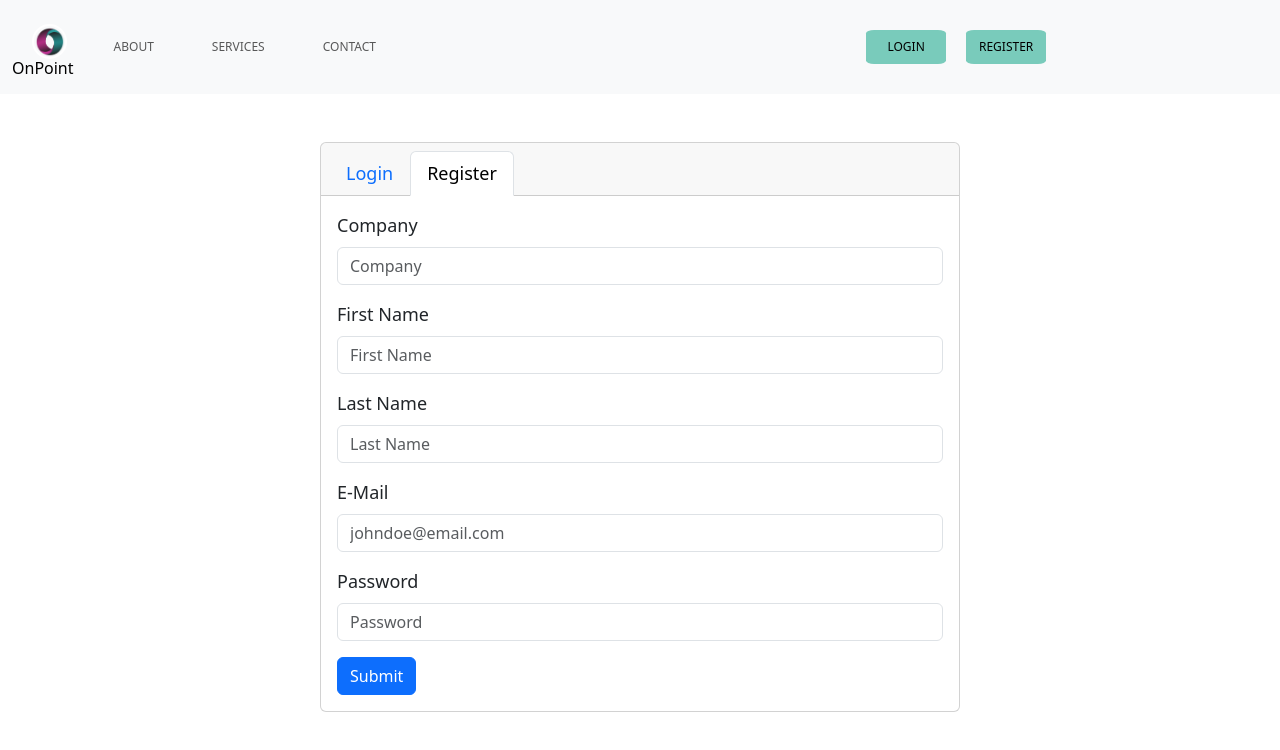
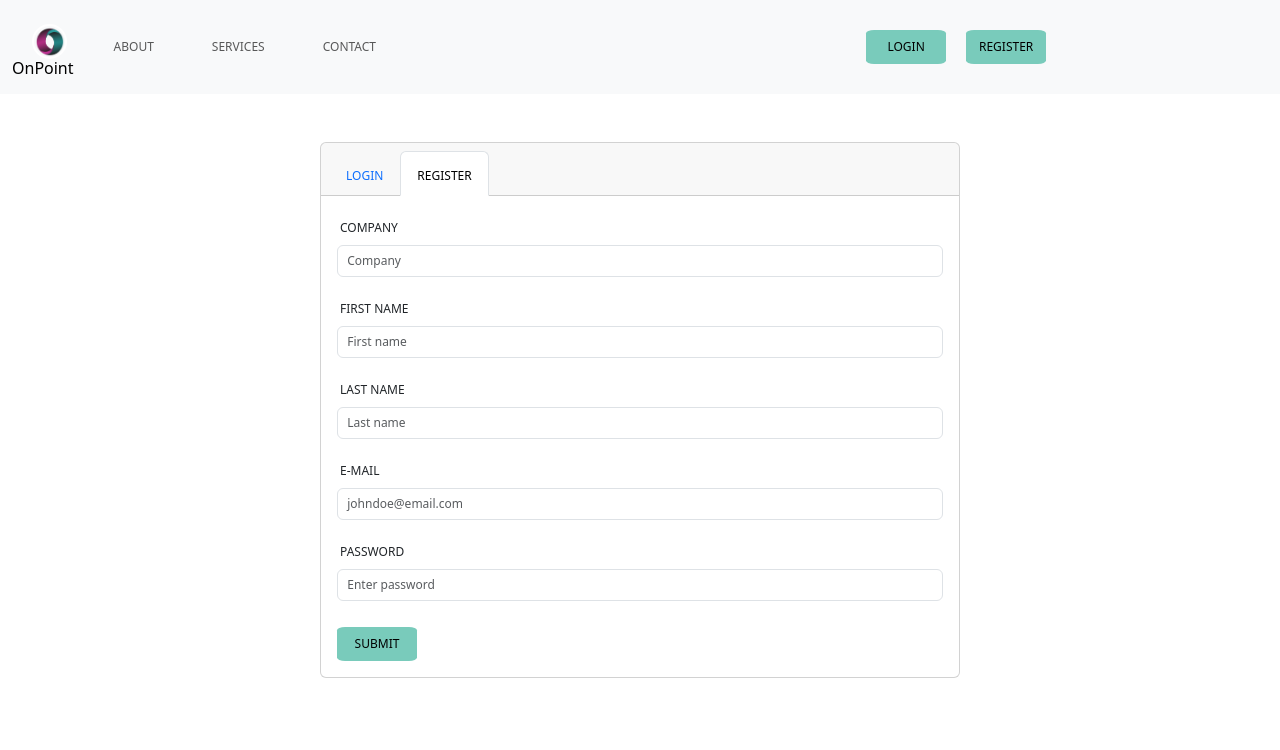
Before and after one commit to equanimityspace/opsg-frontend, a React (Vite) app: page /register in a window 1280 px wide. Shown: the top 750 px of the page. Built offline with nearby package versions, Linux system fonts and the light colour scheme.

Commit message:
login and register forms styled

```diff
--- a/src/Layout/Pages/Login.jsx
+++ b/src/Layout/Pages/Login.jsx
@@ -115,6 +115,9 @@ export default function Login({ setUserId, setIsAdmin }) {
                   name="email"
                   placeholder="Enter email"
                   onChange={update}
+                  style={{
+                    fontSize: "12px",
+                  }}
                 />
               </Form.Group>
               <Form.Group className="mb-3" controlId="formBasicPassword">
@@ -127,8 +130,11 @@ export default function Login({ setUserId, setIsAdmin }) {
                 <Form.Control
                   type="password"
                   name="password"
-                  placeholder="Password"
+                  placeholder="Enter password"
                   onChange={update}
+                  style={{
+                    fontSize: "12px",
+                  }}
                 />
               </Form.Group>
               {!status?.isLoading ? (
@@ -139,6 +145,7 @@ export default function Login({ setUserId, setIsAdmin }) {
                   style={{
                     width: "80px",
                     fontSize: "12px",
+                    marginTop: "10px",
                   }}
                 >
                   SUBMIT
--- a/src/Layout/Pages/Registration.jsx
+++ b/src/Layout/Pages/Registration.jsx
@@ -75,63 +75,124 @@ export default function Registration() {
           <Card.Header>
             <Nav variant="tabs" defaultActiveKey="/register">
               <Nav.Item>
-                <Nav.Link href="/login">Login</Nav.Link>
+                <Nav.Link href="/login"
+                  style={{
+                    fontSize: "12px",
+                    paddingBottom: "10px",
+                    paddingTop: "15px",
+                  }}
+                >LOGIN</Nav.Link>
               </Nav.Item>
               <Nav.Item>
-                <Nav.Link href="/register">Register</Nav.Link>
+                <Nav.Link href="/register"
+                  style={{
+                    fontSize: "12px",
+                    paddingBottom: "10px",
+                    paddingTop: "15px",
+                  }}>REGISTER</Nav.Link>
               </Nav.Item>
             </Nav>
           </Card.Header>
           <Card.Body>
             <Form onSubmit={submit}>
               <Form.Group className="mb-3" controlId="formBasicCompany">
-                <Form.Label>Company</Form.Label>
+                <Form.Label
+                  style={{
+                    fontSize: "12px",
+                    paddingLeft: "3px",
+                  }}>COMPANY</Form.Label>
                 <Form.Control
                   type="text"
                   name="company"
-                  placeholder="Company"
+                  placeholder="  Company"
                   onChange={update}
+                  style={{
+                    fontSize: "12px",
+                    paddingLeft: "3px",
+                  }}
                 />
               </Form.Group>
               <Form.Group className="mb-3" controlId="formBasicFirstName">
-                <Form.Label>First Name</Form.Label>
+                <Form.Label
+                style={{
+                    fontSize: "12px",
+                    paddingLeft: "3px",
+                  }}
+                >FIRST NAME</Form.Label>
                 <Form.Control
                   type="text"
                   name="firstName"
-                  placeholder="First Name"
+                  placeholder="  First name"
                   onChange={update}
+                  style={{
+                    fontSize: "12px",
+                    paddingLeft: "3px",
+                  }}
                 />
               </Form.Group>
               <Form.Group className="mb-3" controlId="formBasicLastName">
-                <Form.Label>Last Name</Form.Label>
+                <Form.Label
+                  style={{
+                    fontSize: "12px",
+                    paddingLeft: "3px",
+                  }}
+                >LAST NAME</Form.Label>
                 <Form.Control
                   type="text"
                   name="lastName"
-                  placeholder="Last Name"
+                  placeholder="  Last name"
                   onChange={update}
+                  style={{
+                    fontSize: "12px",
+                    paddingLeft: "3px",
+                  }}
                 />
               </Form.Group>
               <Form.Group className="mb-3" controlId="formBasicEmail">
-                <Form.Label>E-Mail</Form.Label>
+                <Form.Label
+               style={{
+                    fontSize: "12px",
+                    paddingLeft: "3px",
+                  }}
+                >E-MAIL</Form.Label>
                 <Form.Control
                   type="email"
                   name="email"
-                  placeholder="johndoe@email.com"
+                  placeholder="  johndoe@email.com"
                   onChange={update}
+                  style={{
+                    fontSize: "12px",
+                    paddingLeft: "3px",
+                  }}
                 />
               </Form.Group>
               <Form.Group className="mb-3" controlId="formBasicPassword">
-                <Form.Label>Password</Form.Label>
+                <Form.Label
+                style={{
+                    fontSize: "12px",
+                    paddingLeft: "3px",
+                  }}
+                >PASSWORD</Form.Label>
                 <Form.Control
                   type="password"
                   name="password"
-                  placeholder="Password"
+                  placeholder="  Enter password"
                   onChange={update}
+                  style={{
+                    fontSize: "12px",
+                    paddingLeft: "3px",
+                  }}
                 />
               </Form.Group>
               {!status?.isLoading ? (
-                <Button variant="primary" type="submit">
-                  Submit
+                <Button variant="primary" type="submit"
+                className="button3"
+                  style={{
+                    width: "80px",
+                    fontSize: "12px",
+                    marginTop: "10px",
+                  }}>
+                  SUBMIT
                 </Button>
               ) : (
                 <Button variant="primary" type="submit" disabled>
```
